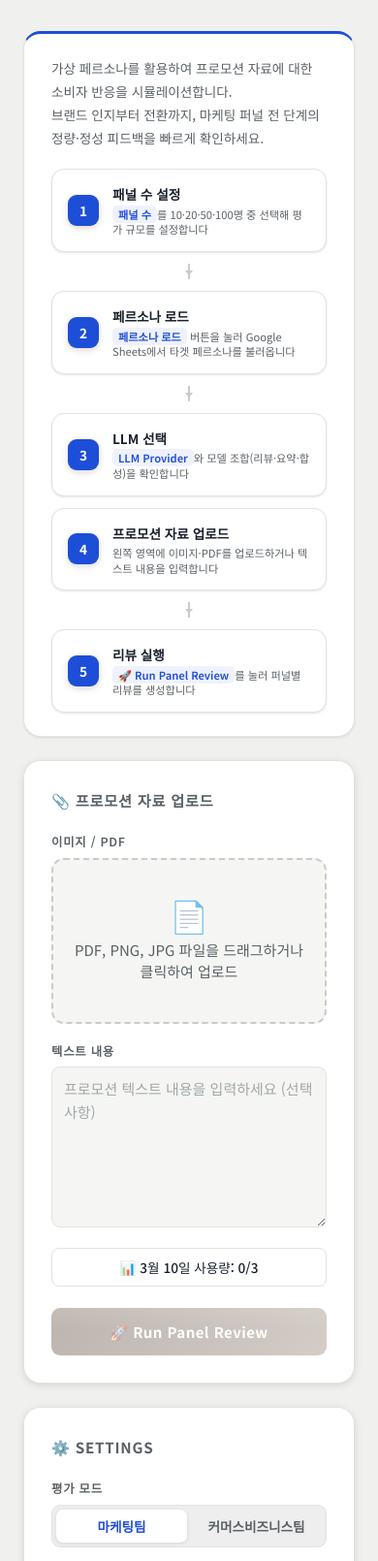
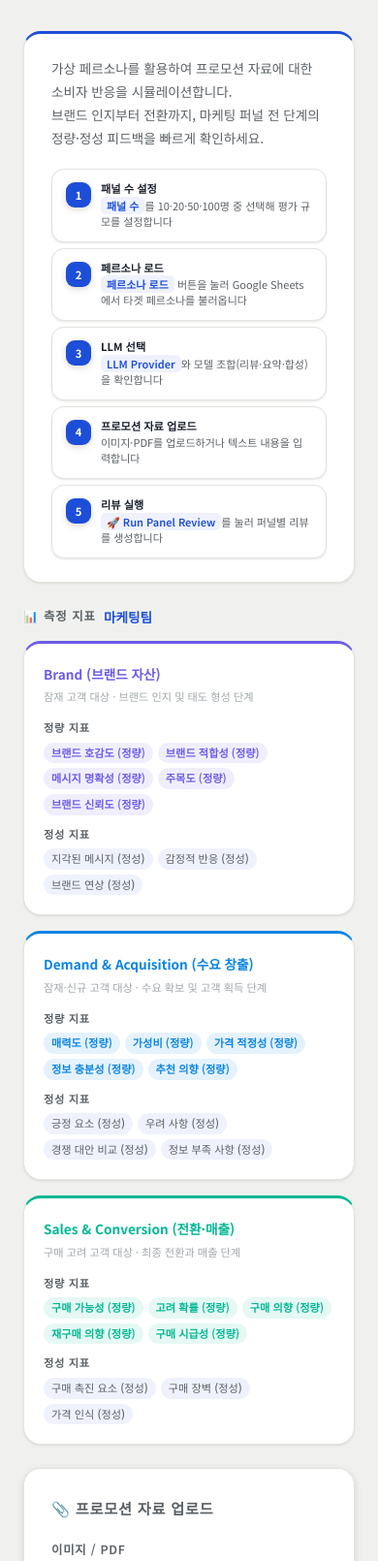
Before and after one commit to wonuseo/synthetic-panels, a FastAPI app: page / in a window 390 px wide. Shown: the part 129-1739 px from the top of the page at 97% size. Run offline with FastAPI, Linux system fonts and the light colour scheme.

Commit message:
Redesign homepage layout: 5-card how-to row and reorder sections
- Merge intro steps from 2 rows (3+2) into a single row of 5 cards
- Reduce card padding/font sizes to fit 5 cards comfortably in one row
- Reorder page sections: 사용 방법 → 측정 지표 → 업로드/설정 그리드
- Add responsive breakpoints: wrap to 2-col at 900px, 1-col at 480px

https://claude.ai/code/session_01KoJKn6yEwvHsnTnmoGKWPU

```diff
--- a/static/css/upload.css
+++ b/static/css/upload.css
@@ -19,26 +19,26 @@
 .intro-steps {
   display: flex;
   flex-direction: column;
-  gap: 12px;
 }
 
 .intro-steps-row {
   display: flex;
-  align-items: center;
-  gap: 12px;
+  align-items: stretch;
+  gap: 8px;
 }
 
 .intro-step {
   display: flex;
-  align-items: center;
-  gap: 14px;
+  align-items: flex-start;
+  gap: 10px;
   flex: 1;
   background: var(--surface);
   border-radius: var(--radius-md);
-  padding: 14px 16px;
+  padding: 12px 14px;
   border: 1px solid var(--border);
   box-shadow: var(--shadow-xs);
   transition: box-shadow 0.15s ease, border-color 0.15s ease;
+  min-width: 0;
 }
 .intro-step:hover {
   border-color: rgba(135,118,105,.2);
@@ -49,30 +49,32 @@
   display: flex;
   align-items: center;
   justify-content: center;
-  width: 32px;
-  height: 32px;
+  width: 26px;
+  height: 26px;
   border-radius: var(--radius-sm);
   background: var(--accent);
   color: #fff;
   font-weight: 700;
-  font-size: var(--fs-sm);
+  font-size: var(--fs-xs);
   flex-shrink: 0;
   box-shadow: 0 2px 6px rgba(135,118,105,.30);
+  margin-top: 1px;
 }
 
 .intro-step strong {
   display: block;
-  font-size: var(--fs-sm);
+  font-size: var(--fs-xs);
   font-weight: 700;
   color: var(--text);
-  margin-bottom: 2px;
+  margin-bottom: 3px;
+  line-height: 1.3;
 }
 
 .intro-step-desc {
   display: block;
-  font-size: var(--fs-xs);
+  font-size: 11px;
   color: var(--text-muted);
-  line-height: 1.4;
+  line-height: 1.45;
 }
 
 .intro-step-desc em {
@@ -88,10 +90,12 @@
 
 .intro-step-arrow {
   flex-shrink: 0;
-  width: 20px;
+  width: 16px;
   height: 2px;
   background: var(--border-mid);
   position: relative;
+  align-self: center;
+  margin-top: 0;
 }
 
 .intro-step-arrow::after {
@@ -104,23 +108,22 @@
   border-left: 5px solid var(--border-mid);
 }
 
-@media (max-width: 768px) {
+@media (max-width: 900px) {
   .intro-steps-row {
-    flex-direction: column;
-    align-items: stretch;
+    flex-wrap: wrap;
+    gap: 6px;
+  }
+  .intro-step {
+    flex: 1 1 calc(50% - 24px);
+    min-width: 140px;
   }
   .intro-step-arrow {
-    width: 2px;
-    height: 16px;
-    align-self: center;
+    display: none;
   }
-  .intro-step-arrow::after {
-    right: 50%;
-    top: auto;
-    bottom: 0;
-    transform: translateX(50%);
-    border: 4px solid transparent;
-    border-top: 5px solid var(--border-mid);
+}
+@media (max-width: 480px) {
+  .intro-step {
+    flex: 1 1 100%;
   }
 }
 
@@ -534,7 +537,8 @@ select {
 
 /* ── Metrics Summary ── */
 .metrics-summary {
-  margin-top: 24px;
+  margin-top: 0;
+  margin-bottom: 24px;
 }
 .metrics-summary-header {
   font-size: var(--fs-label);
--- a/static/index.html
+++ b/static/index.html
@@ -50,13 +50,12 @@
               <span class="intro-step-desc"><em>LLM Provider</em>와 모델 조합(리뷰·요약·합성)을 확인합니다</span>
             </div>
           </div>
-        </div>
-        <div class="intro-steps-row">
+          <div class="intro-step-arrow"></div>
           <div class="intro-step">
             <span class="intro-step-num">4</span>
             <div>
               <strong>프로모션 자료 업로드</strong>
-              <span class="intro-step-desc">왼쪽 영역에 이미지·PDF를 업로드하거나 텍스트 내용을 입력합니다</span>
+              <span class="intro-step-desc">이미지·PDF를 업로드하거나 텍스트 내용을 입력합니다</span>
             </div>
           </div>
           <div class="intro-step-arrow"></div>
@@ -70,6 +69,9 @@
         </div>
       </div>
     </div>
+
+    <!-- Metrics Summary -->
+    <div id="metrics-summary" class="metrics-summary"></div>
 
     <div class="upload-grid">
       <!-- Left: file + text upload -->
@@ -161,9 +163,6 @@
         </select>
       </div>
     </div>
-
-    <!-- Metrics Summary -->
-    <div id="metrics-summary" class="metrics-summary"></div>
   </div>
 
   <!-- ═══════ PAGE: RESULTS ═══════ -->
```
